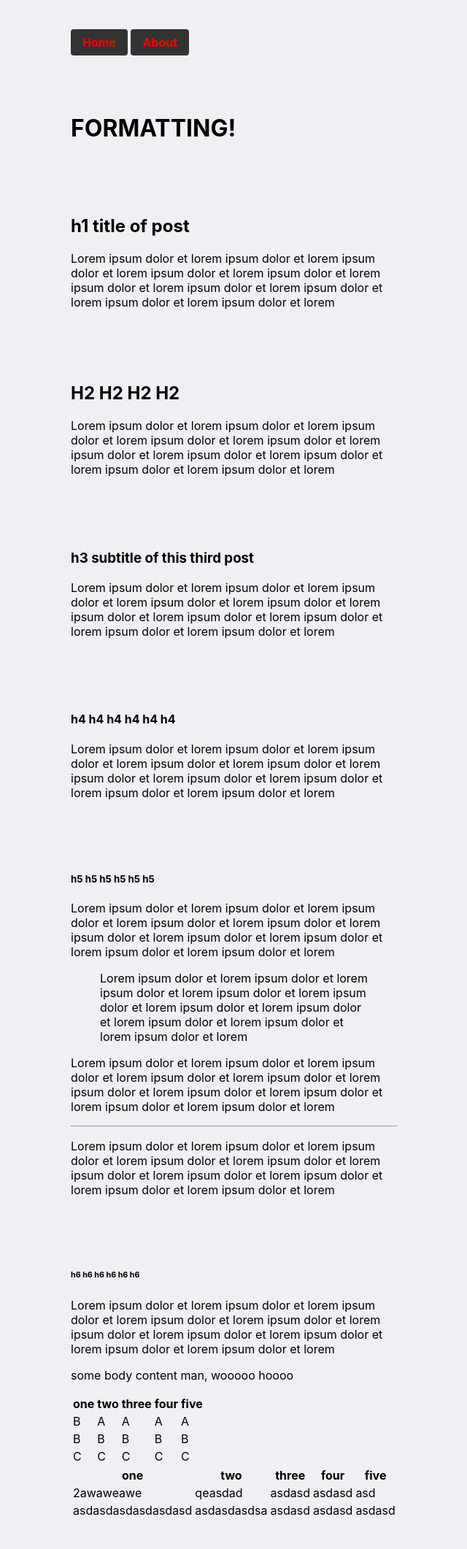
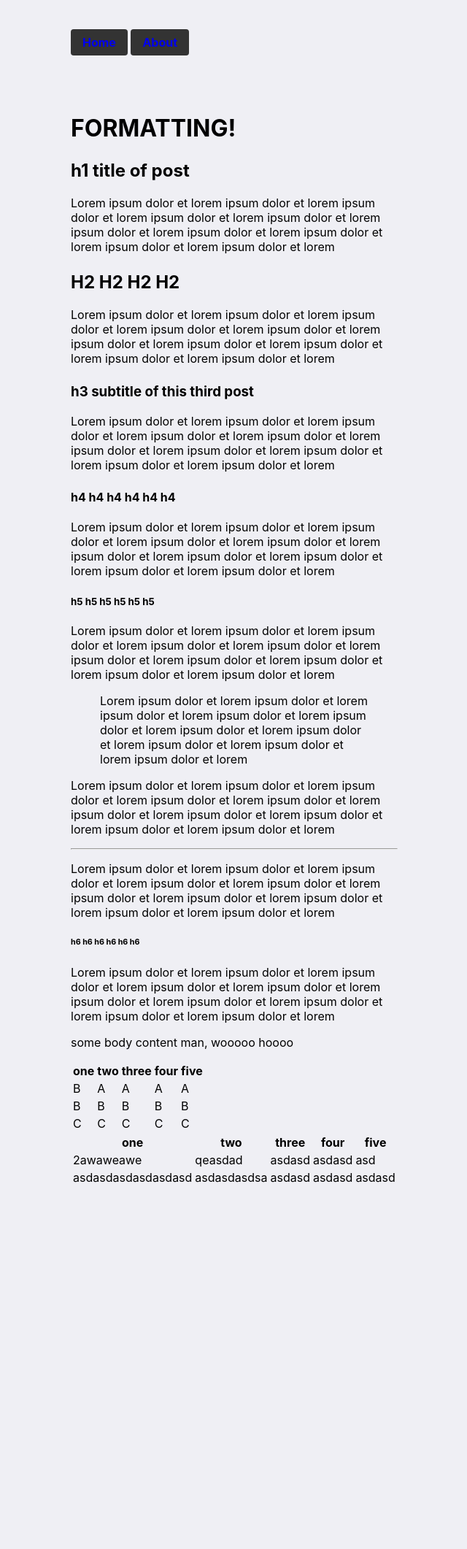
Before and after one commit to foundmonster/foundmonster.github.io, a Jekyll site: the page built from _posts/2020-03-24-thirdpost.md, in a window 1280 px wide. Shown: the whole page at 73% size, without its empty margins (319-959 px from the left). Built offline with Jekyll 4.4.1, drawn with Linux system fonts in a browser that asks for light colours; after the commit the page ends 1666 px from its top, so only the background shows below that.

Commit message:
changed link attributing

```diff
--- a/_sass/main.scss
+++ b/_sass/main.scss
@@ -8,19 +8,19 @@
       }
 
 h1, h2, h3, h4, h5, h6 {
-        margin-top: 100px;
+        margin-top: 24px;
         }
 
 a:link {
-  color: red;
+  border-bottom: #bb4e20;
 }
 
 a:visited {
-  color: blue;
+  color: #bb4e20;
 }
 
 a:active {
-  color: green;
+  opacity: 0.2;
 }
 
 .navspacing {
@@ -33,7 +33,7 @@
 	display: inline-block;
 	font-size: 16px;
 	font-weight: bold;
-	font-color: #EFEFF4;
+	font-color: #EFEFF4!important;
 	border-radius: 4px;
 	background-color: #333;
 }
```
